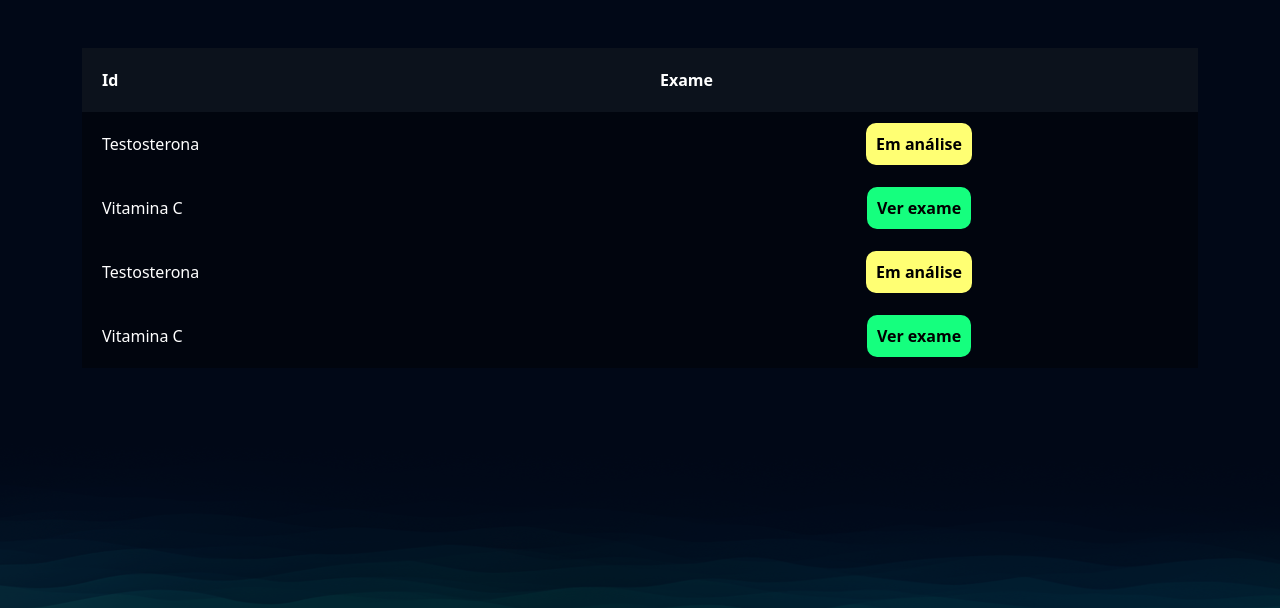
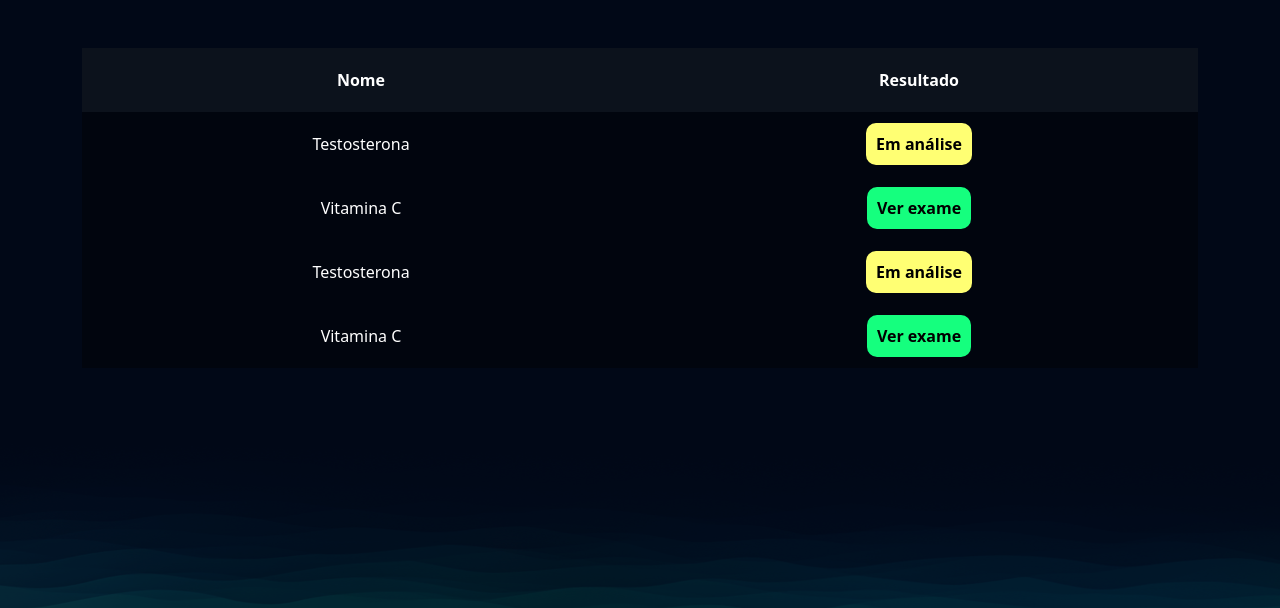
Before and after one commit to EdmarLelis/VitaLab, a Django app: a page that uses exames/templates/acesso_medico.html in a window 1280 px wide. Shown: the top 608 px of the page. Run offline with Django 4.2, Linux system fonts and the light colour scheme; data comes from the database, SQL or seed files in the repository.

Commit message:
ajustes simples no html de acesso médico.

```diff
--- a/exames/templates/acesso_medico.html
+++ b/exames/templates/acesso_medico.html
@@ -14,13 +14,13 @@
         <table style="">
             <thead>
                 <tr>
-                    <th>Id</th>
-                    <th>Exame</th>
+                    <th style="text-align: center;">Nome</th>
+                    <th style="text-align: center;">Resultado</th>
                 </tr>
                     {% for pedido in pedidos %}
                         {% for exame in pedido.exames.all %}
                             <tr class="linha-tabela">
-                                <td>{{exame.exame.nome}}</td>
+                                <td style="text-align: center;">{{exame.exame.nome}}</td>
                                 {% if exame.resultado %}
                                     <td style="text-align: center;"><a style="text-decoration: none; background-color: rgb(21, 255, 126);" href="{{exame.resultado.url}}" class="btn-secundario">Ver exame</a></td>
                                 {% else %}
```
